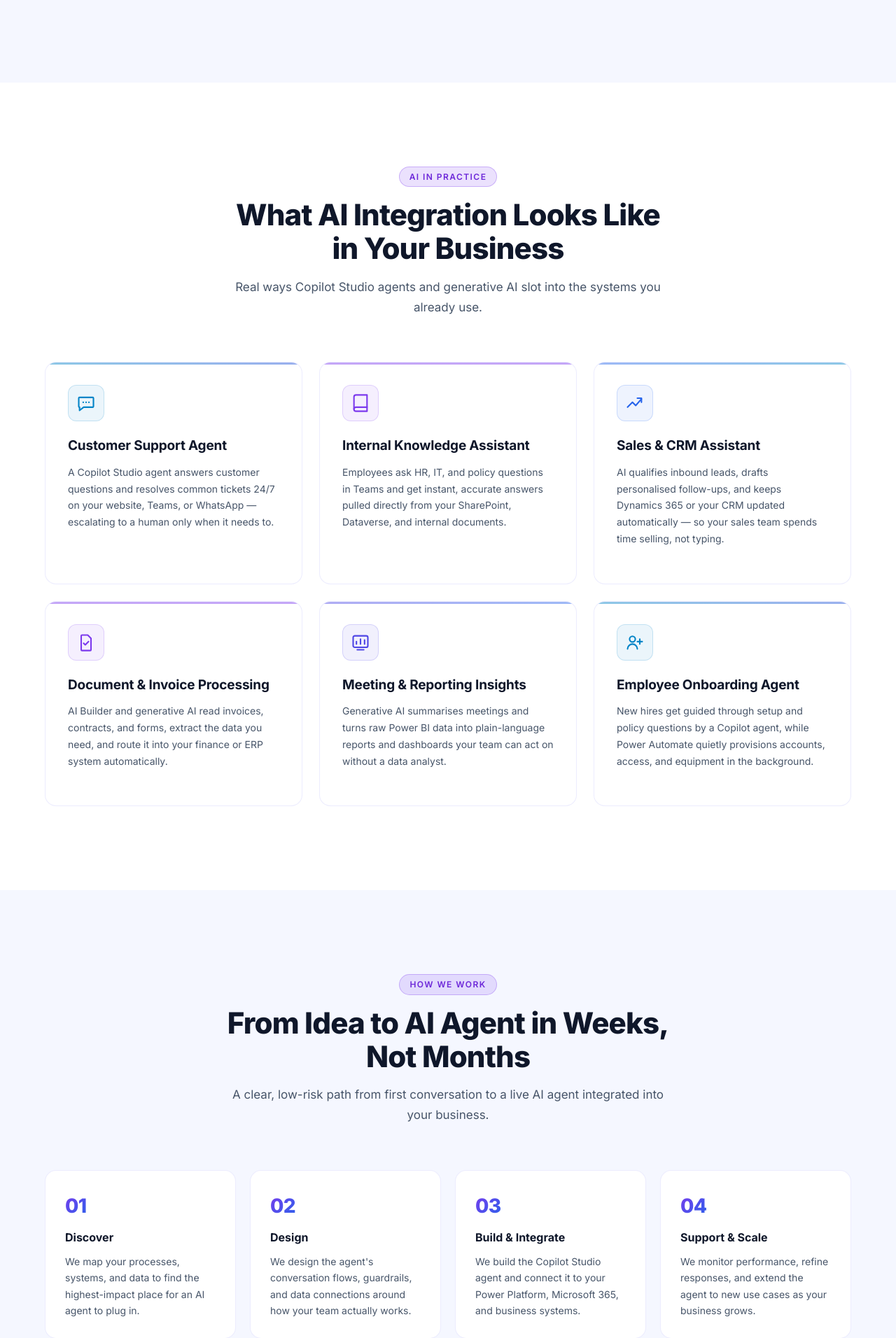
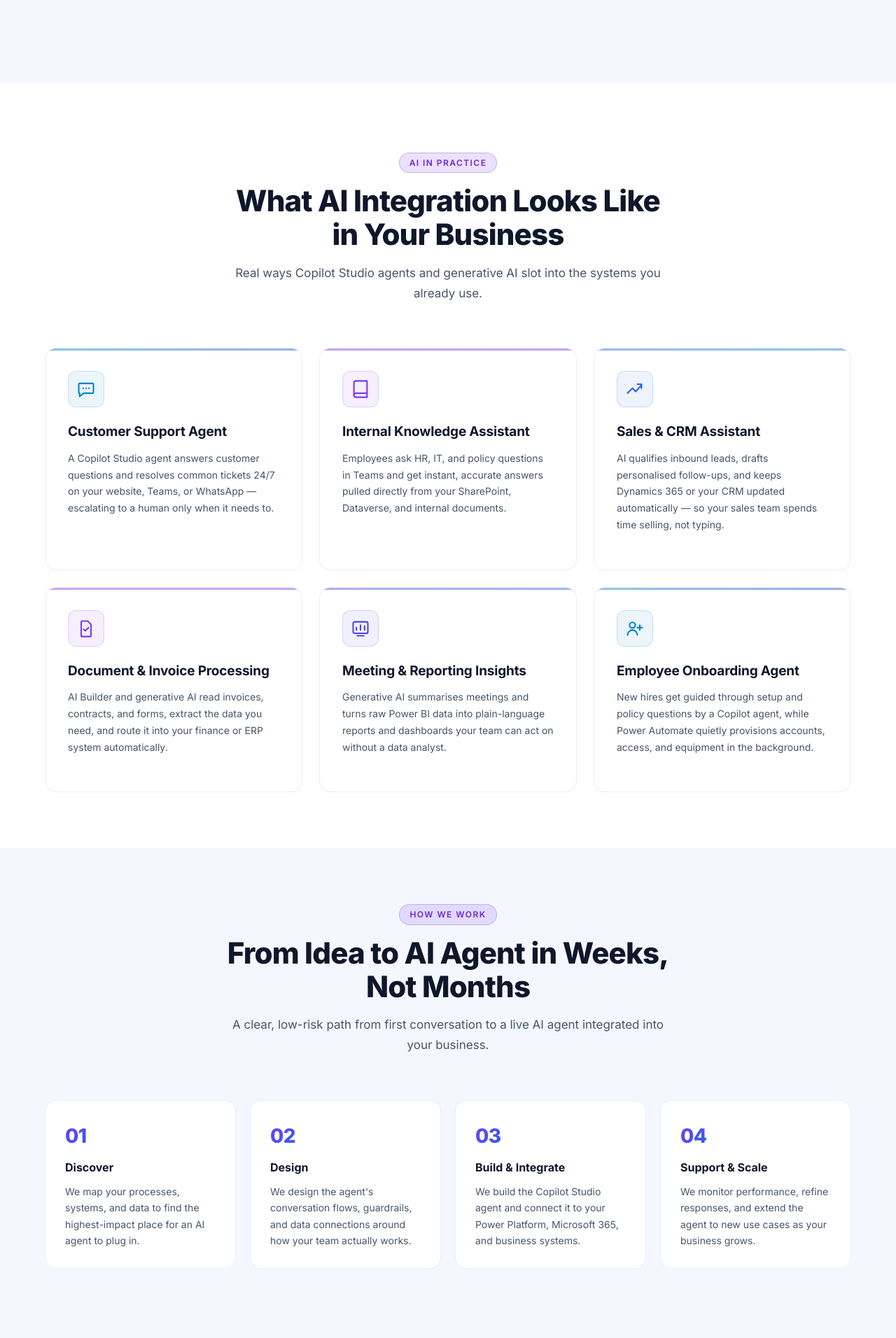
Before and after one commit to PBGeorge/PVS_New_Website, a PHP site: page / in a window 1280 px wide. Shown: the part 2013-3925 px from the top of the page at 70% size. Run offline with PHP 8.4, Linux system fonts and the light colour scheme.

Commit message:
new changes

```diff
--- a/index.html
+++ b/index.html
@@ -28,7 +28,7 @@
   <link rel="preconnect" href="https://fonts.googleapis.com" />
   <link rel="preconnect" href="https://fonts.gstatic.com" crossorigin />
   <link href="https://fonts.googleapis.com/css2?family=Inter:wght@400;500;600;700;800;900&display=swap" rel="stylesheet" />
-  <link rel="stylesheet" href="style.css?v=3" />
+  <link rel="stylesheet" href="style.css?v=4" />
 
   <script type="application/ld+json">
   {
--- a/style.css
+++ b/style.css
@@ -586,7 +586,7 @@ body {
 
 /* ---- USE CASES ---- */
 .usecases {
-  padding: 120px 0;
+  padding: 100px 0 80px;
   background: var(--dark);
 }
 
@@ -598,7 +598,7 @@ body {
 
 /* ---- HOW IT WORKS ---- */
 .process {
-  padding: 120px 0;
+  padding: 80px 0 100px;
   background: var(--dark-2);
 }
 
```
